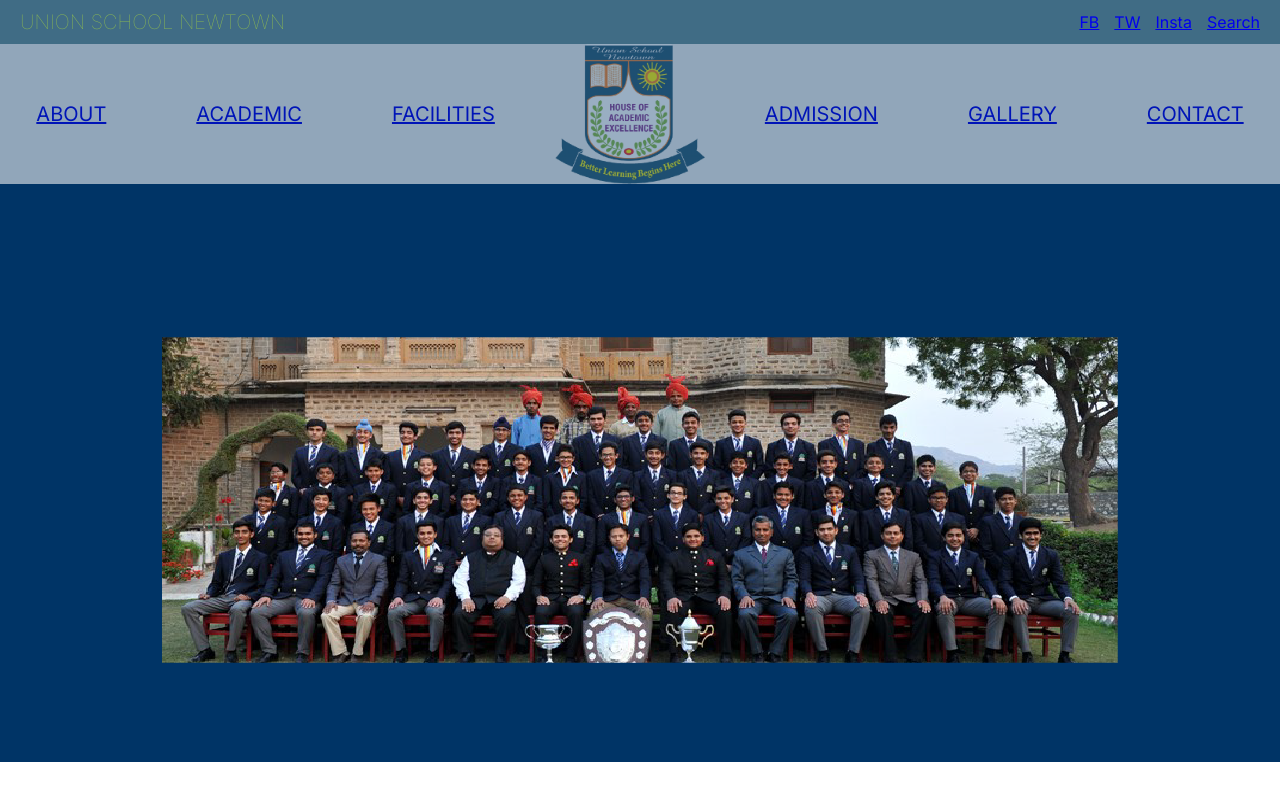
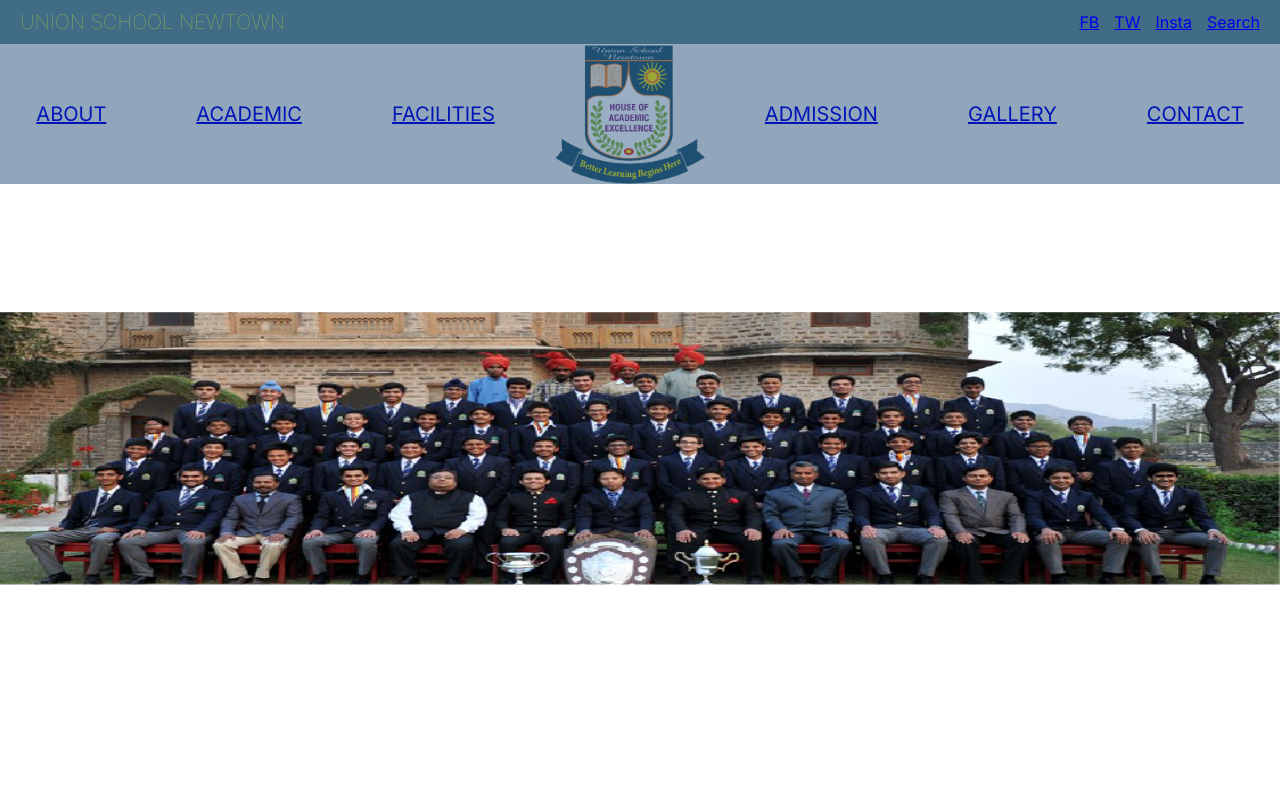
Before and after one commit to harsh6975/Union-School, a React (Create React App) app: page /academic in a window 1280 px wide. Shown: the top 800 px of the page. Built offline with nearby package versions, Linux system fonts and the light colour scheme.

Commit message:
Banner added

```diff
--- a/src/component/About.js
+++ b/src/component/About.js
@@ -5,15 +5,14 @@ import "../styles/about.css";
 import abo from "../images/abo.png";
 import s1 from "../images/s1.png";
 import s2 from "../images/s2.png";
+import Banner from "./Banner";
 
 function About() {
   return (
     <>
       <Navbar1 />
+      <Banner image={abo} />
       <div className="container1">
-        <div className="admpic">
-          <img src={abo} alt="abo"></img>
-        </div>
         <div className="content1">
           <section className="middle-section">
             <div className="text-container">
--- a/src/component/Academic.js
+++ b/src/component/Academic.js
@@ -3,13 +3,12 @@ import Footer from "./Footer";
 import Navbar1 from "./Navbar1";
 import design from "../images/design.png";
 import aca from "../images/aca.png";
+import Banner from "./Banner";
 function Academic() {
   return (
     <div>
       <Navbar1 />
-      <div className="admpic">
-        <img src={aca} alt="aca"></img>
-      </div>
+      <Banner image={aca} />
       <div class="content4">
         <section class="middle-section">
           <div class="box">
--- a/src/component/Admission.js
+++ b/src/component/Admission.js
@@ -5,15 +5,14 @@ import admpic from "../images/admpic.png";
 
 import Navbar1 from "./Navbar1";
 import Footer from "./Footer";
+import Banner from "./Banner";
 
 function Admission() {
   return (
     <>
       <Navbar1 />
+      <Banner image={admpic} />
       <div className="content">
-        <div className="admpic">
-          <img src={admpic} alt="admpic" height={500}></img>
-        </div>
         <section className="middle-section">
           <div className="box">
             <h1>ADMISSION</h1>
--- /dev/null
+++ b/src/component/Banner.js
@@ -0,0 +1,17 @@
+import React from "react";
+
+function Banner({ image }) {
+  return (
+    <div
+      style={{
+        backgroundImage: `url(${image})`,
+        backgroundRepeat: "no-repeat",
+        backgroundSize: "100% 100%",
+        minHeight: "60vh",
+        maxHeight: "auto",
+      }}
+    ></div>
+  );
+}
+
+export default Banner;
--- a/src/component/Contact.js
+++ b/src/component/Contact.js
@@ -3,11 +3,14 @@ import Footer from "./Footer";
 import Navbar1 from "./Navbar1";
 import design from "../images/design.png";
 import "../styles/contact.css";
+import contact from "../images/contact.png";
+import Banner from "./Banner";
 
 function Contact() {
   return (
     <div>
       <Navbar1 />
+      <Banner image={contact} />
       <div class="content6">
         <section class="middle-section">
           <div class="box">
--- a/src/component/Facility.js
+++ b/src/component/Facility.js
@@ -13,14 +13,13 @@ import f7 from "../images/f7.png";
 import f8 from "../images/f8.png";
 import f9 from "../images/f9.png";
 import faci from "../images/faci.png";
+import Banner from "./Banner";
 
 function Facility() {
   return (
     <>
       <Navbar1 />
-      <div className="admpic">
-        <img src={faci} alt="faci"></img>
-      </div>
+      <Banner image={faci} />
       <div className="content2">
         <section className="middle-section">
           <div className="box">
--- a/src/component/Gallery.js
+++ b/src/component/Gallery.js
@@ -11,14 +11,13 @@ import i2 from "../images/i2.png";
 import i3 from "../images/i3.png";
 import l3 from "../images/l3.png";
 import "../styles/gallery.css";
+import Banner from "./Banner";
 
 function Gallery() {
   return (
     <div>
       <Navbar1 />
-      <div className="admoic">
-        <img src={gallery} alt="gallery"></img>
-      </div>
+      <Banner image={gallery} />
       <div className="content4">
         <section className="middle-section">
           <div className="box">
```
